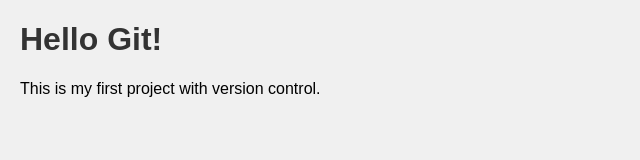
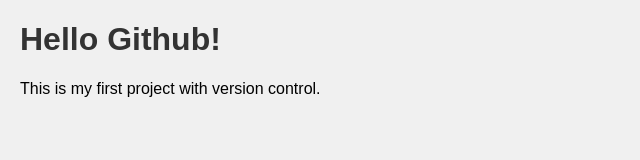
Before and after one commit to Raara02/my-web-project, a plain HTML site: page index.html in a window 1280 px wide. Shown: the whole page, without its empty margins (0-640 px from the left). Drawn offline with Linux system fonts and the light colour scheme.

Commit message:
Change heading from 'Hello Git!' to 'Hello Github!'

```diff
--- a/index.html
+++ b/index.html
@@ -5,7 +5,7 @@
     <link rel="stylesheet" href="style.css">
 </head>
 <body>
-    <h1>Hello Git!</h1>
+    <h1>Hello Github!</h1>
     <p>This is my first project with version control.</p>
 </body>
 </html>
```
